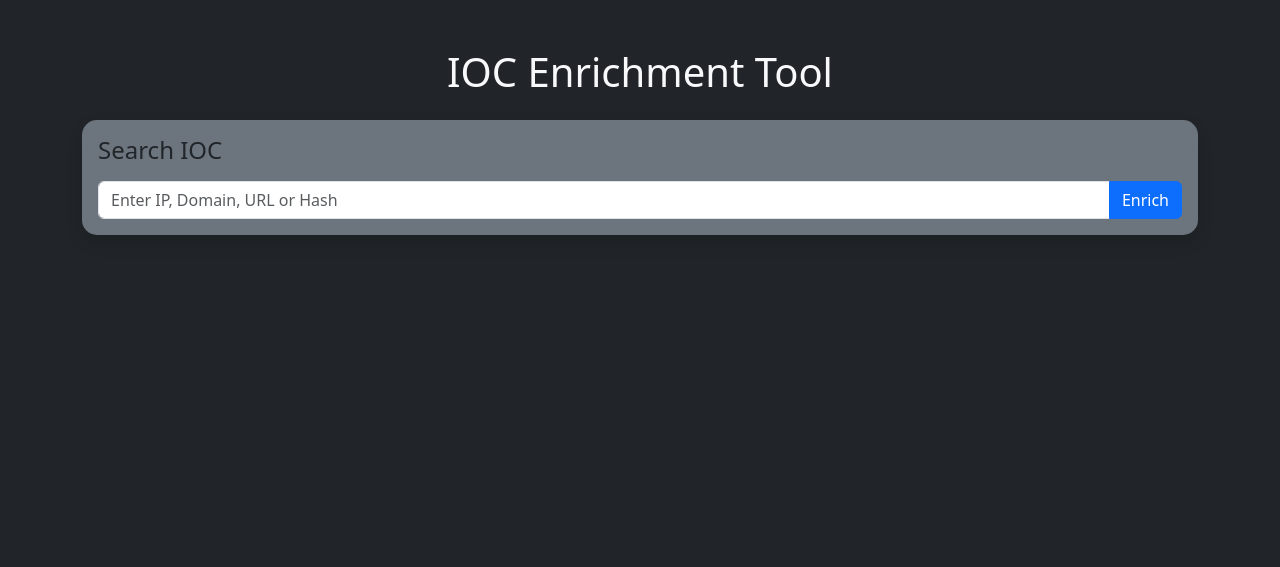
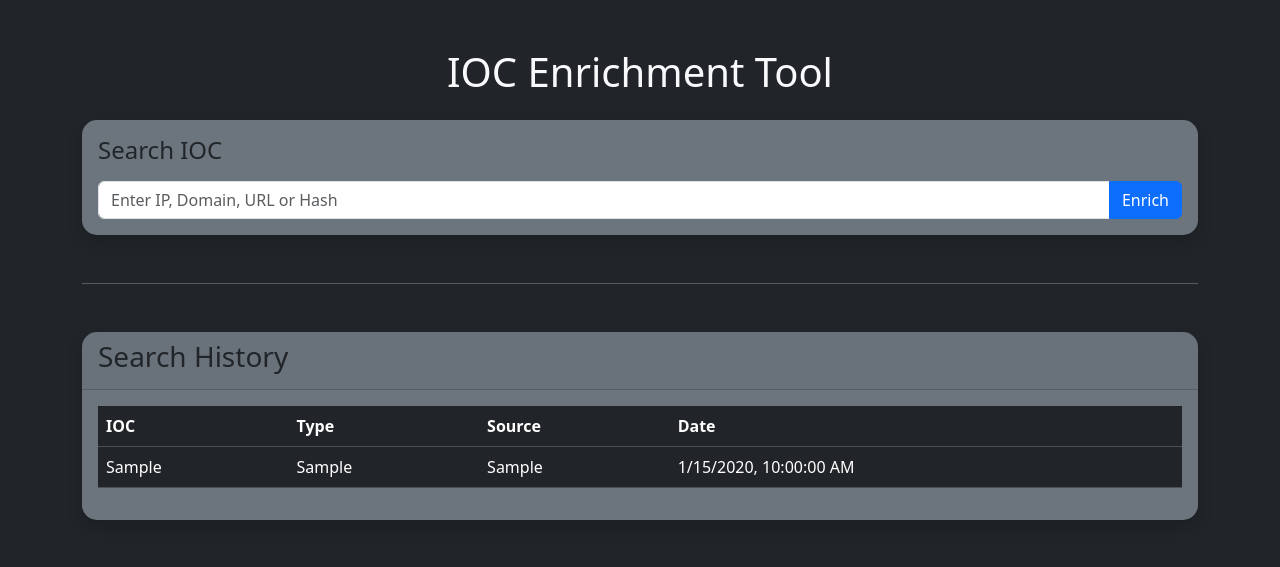
Before and after one commit to MysticXTharun/IOC-Enrichment-Tool, a FastAPI app: page / in a window 1280 px wide. Shown: the top 567 px of the page. Run offline with FastAPI, Linux system fonts and the light colour scheme; tables that the repository leaves empty hold one stand-in row (values such as "Sample post"); parts of the project's set-up code (start-up, migrations or seed data) failed here and were passed over.

Commit message:
Phase 6: IOC dashboard, history, summary and scoring engine

```diff
--- a/static/js/app.js
+++ b/static/js/app.js
@@ -1,4 +1,79 @@
-document.getElementById("searchBtn").addEventListener("click", enrichIOC);
+document.addEventListener("DOMContentLoaded", () => {
+    document
+        .getElementById("searchBtn")
+        .addEventListener("click", enrichIOC);
+
+    loadHistory();
+});
+
+async function loadHistory() {
+
+    try {
+
+        const response = await fetch("/history");
+        const history = await response.json();
+
+        const table = document.getElementById("historyTable");
+
+        table.innerHTML = "";
+
+        history.forEach(item => {
+
+            table.innerHTML += `
+                <tr>
+                    <td>${item.ioc}</td>
+                    <td>${item.type}</td>
+                    <td>${item.source}</td>
+                    <td>${new Date(item.created_at).toLocaleString()}</td>
+                </tr>
+            `;
+
+        });
+
+    }
+
+    catch(err){
+
+        console.error("History Error:", err);
+
+    }
+
+}
+
+function riskBadge(risk){
+
+    switch(risk){
+
+        case "High":
+            return "danger";
+
+        case "Medium":
+            return "warning";
+
+        case "Low":
+            return "info";
+
+        case "Clean":
+            return "success";
+
+        default:
+            return "secondary";
+
+    }
+
+}
+
+function safe(value){
+
+    if(value === undefined || value === null){
+
+        return "N/A";
+
+    }
+
+    return value;
+
+}
 
 async function enrichIOC() {
 
@@ -31,129 +106,116 @@ async function enrichIOC() {
 
         const data = await response.json();
 
-        const summary = data.response.summary;
-        const score = data.response.score;
+        if (!response.ok) {
+            throw new Error(data.detail || "Enrichment failed");
+        }
 
-        let badge = "secondary";
+        const summary = data.response.summary || {};
 
-        if (score.verdict === "Clean")
-            badge = "success";
+        const score = data.response.score || {
+            verdict: "N/A",
+            risk_score: 0,
+            confidence: "N/A"
+        };
 
-        if (score.verdict === "Low")
-            badge = "info";
+        result.innerHTML = renderResult(data, summary, score);
 
-        if (score.verdict === "Suspicious")
-            badge = "warning";
+        loadHistory();
 
-        if (score.verdict === "Malicious")
-            badge = "danger";
+    }
+
+    catch (err) {
 
         result.innerHTML = `
+            <div class="alert alert-danger">
+                ${err.message}
+            </div>
+        `;
 
-<div class="card shadow bg-secondary border-0">
+    }
+
+}
+
+function renderResult(data, summary, score) {
+
+    return `
+    <div class="card border-success shadow">
+
+        <div class="card-header bg-success text-white">
+            <h4>${data.ioc}</h4>
+        </div>
 
         <div class="card-body">
 
-<h2 class="mb-4">${data.ioc}</h2>
+            <div class="row mb-4">
 
-<span class="badge bg-${badge} fs-5">
-${score.verdict}
+                <div class="col-md-4">
+                    <div class="card bg-dark text-white">
+                        <div class="card-body">
+                            <h6>IOC Type</h6>
+                            <h4>${data.type}</h4>
+                        </div>
+                    </div>
+                </div>
+
+                <div class="col-md-4">
+                    <div class="card bg-dark text-white">
+                        <div class="card-body">
+                            <h6>Risk</h6>
+                            <h4>
+                                <span class="badge bg-${riskBadge(summary.risk)}">
+                                    ${safe(summary.risk)}
                                 </span>
+                            </h4>
+                        </div>
+                    </div>
+                </div>
 
-<hr>
-
-<h5>Risk Score</h5>
-
-<div class="progress mb-3" style="height:30px;">
-
-<div
-class="progress-bar bg-${badge}"
-style="width:${score.risk_score}%">
-
-${score.risk_score}/100
-
+                <div class="col-md-4">
+                    <div class="card bg-dark text-white">
+                        <div class="card-body">
+                            <h6>Verdict</h6>
+                            <h4>${safe(score.verdict)}</h4>
+                        </div>
+                    </div>
                 </div>
 
             </div>
 
-<div class="row">
+            <div class="row mb-4">
 
-<div class="col-md-4">
+                <div class="col-md-3">
+                    <strong>Risk Score</strong>
+                    <p>${safe(score.risk_score)}</p>
+                </div>
 
-<div class="card bg-dark">
+                <div class="col-md-3">
+                    <strong>Confidence</strong>
+                    <p>${safe(score.confidence)}</p>
+                </div>
 
-<div class="card-body">
+                <div class="col-md-3">
+                    <strong>Abuse Confidence</strong>
+                    <p>${safe(summary.abuse_confidence)}</p>
+                </div>
 
-<h6>Confidence</h6>
-
-<h4>${score.confidence}</h4>
-
+                <div class="col-md-3">
+                    <strong>OTX Pulses</strong>
+                    <p>${safe(summary.otx_pulses)}</p>
                 </div>
 
             </div>
 
+            <div class="row mb-4">
+
+                <div class="col-md-6">
+                    <strong>VirusTotal Malicious</strong>
+                    <p>${safe(summary.malicious_engines)}</p>
                 </div>
 
-<div class="col-md-4">
-
-<div class="card bg-dark">
-
-<div class="card-body">
-
-<h6>Risk</h6>
-
-<h4>${summary.risk}</h4>
-
-</div>
-
-</div>
-
-</div>
-
-<div class="col-md-4">
-
-<div class="card bg-dark">
-
-<div class="card-body">
-
-<h6>IOC Type</h6>
-
-<h4>${data.type}</h4>
-
-</div>
-
-</div>
-
-</div>
-
-</div>
-
-<hr>
-
-<div class="row">
-
-<div class="col-md-4">
-
-<h6>Abuse Confidence</h6>
-
-<p>${summary.abuse_confidence}</p>
-
-</div>
-
-<div class="col-md-4">
-
-<h6>VirusTotal</h6>
-
-<p>${summary.malicious_engines} malicious</p>
-
-</div>
-
-<div class="col-md-4">
-
-<h6>OTX Pulses</h6>
-
-<p>${summary.otx_pulses}</p>
-
+                <div class="col-md-6">
+                    <strong>VirusTotal Suspicious</strong>
+                    <p>${safe(summary.suspicious_engines)}</p>
                 </div>
 
             </div>
@@ -163,35 +225,16 @@ ${score.risk_score}/100
             <details>
 
                 <summary class="mb-3">
-
                     Raw Intelligence
-
                 </summary>
 
-<pre style="max-height:500px;overflow:auto;">
-
-${JSON.stringify(data.response,null,4)}
-
-</pre>
+                <pre style="max-height:500px;overflow:auto;">${JSON.stringify(data.response, null, 4)}</pre>
 
             </details>
 
         </div>
 
     </div>
-
     `;
 
 }
-
-    catch(err){
-
-        result.innerHTML = `
-            <div class="alert alert-danger">
-                ${err}
-            </div>
-        `;
-
-    }
-
-}
--- a/templates/index.html
+++ b/templates/index.html
@@ -51,10 +51,44 @@
 
     </div>
 
-    <div
-        id="result"
-        class="mt-5">
+<div id="result"></div>
+
+<hr class="my-5">
+
+<div class="card bg-secondary shadow border-0">
+
+    <div class="card-header">
+
+        <h3>Search History</h3>
+
     </div>
+
+    <div class="card-body">
+
+        <table class="table table-dark table-hover">
+
+            <thead>
+
+                <tr>
+
+                    <th>IOC</th>
+                    <th>Type</th>
+                    <th>Source</th>
+                    <th>Date</th>
+
+                </tr>
+
+            </thead>
+
+            <tbody id="historyTable">
+
+            </tbody>
+
+        </table>
+
+    </div>
+
+</div>
 
 </div>
 
```
Also changed, not shown: app/api/routes.py (+16 -1 lines), app/services/hash_scoring.py (added, +42 -0 lines), app/services/hash_summary.py (added, +23 -0 lines). Lines whose indentation alone changed are shown as unchanged.
